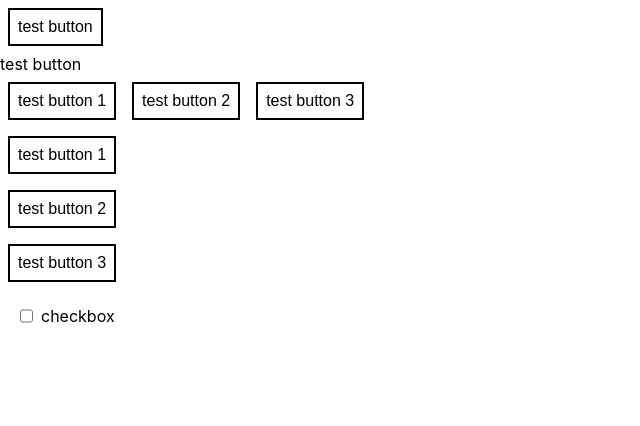
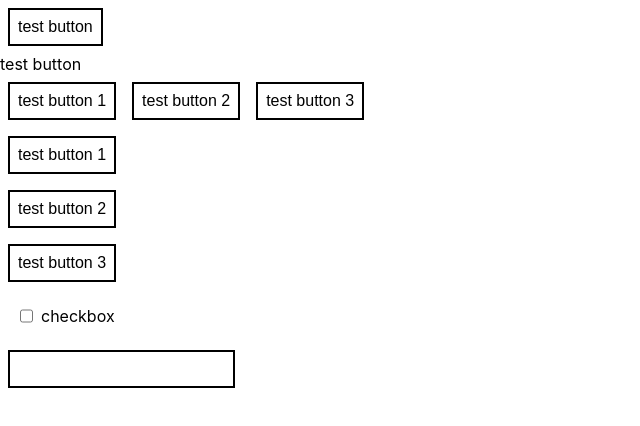
Before and after one commit to GurnirunjunShergill/untitled-invention-dev-space, a React (Create React App) app: page / in a window 1280 px wide. Shown: the top 426 px of the page, without its empty margins (0-640 px from the left). Built offline with nearby package versions, Linux system fonts and the light colour scheme.

Commit message:
add input component

```diff
--- a/src/App.tsx
+++ b/src/App.tsx
@@ -2,6 +2,7 @@ import "./App.css";
 import ButtonGroup from "./components/button-group/ButtonGroup";
 import Button from "./components/button/Button";
 import Checkbox from "./components/checkbox/Checkbox";
+import Input from "./components/input/Input";
 import Text from "./components/text/Text";
 
 function App() {
@@ -20,6 +21,7 @@ function App() {
         <Button variant="light" id="fourth-button"><Text>test button 3</Text></Button>
       </ButtonGroup>
       <Checkbox htmlForId={"checkbox-1"} children={<Text>checkbox</Text>}/>
+      <Input/>
     </>
   );
 }
--- /dev/null
+++ b/src/components/input/Input.tsx
@@ -0,0 +1,28 @@
+import styled from "styled-components";
+import { InputProps } from "./InputTypes";
+
+const StyledInput = styled.input`
+    padding: 8px;
+    margin: 8px;
+    font-size: 16px;
+    border: 2px solid black;
+
+    &:focus-visible {
+    outline: 2px solid black;
+    outline-offset: 2px;
+  }
+`;
+
+const Input = ({
+
+}:InputProps) =>{
+    const InputProps = {
+        type: 'text'
+    }
+
+    return(
+        <StyledInput {...InputProps}/>
+    )
+}
+
+export default Input;
--- /dev/null
+++ b/src/components/input/InputTypes.ts
@@ -0,0 +1,3 @@
+export interface InputProps{
+
+}
```
